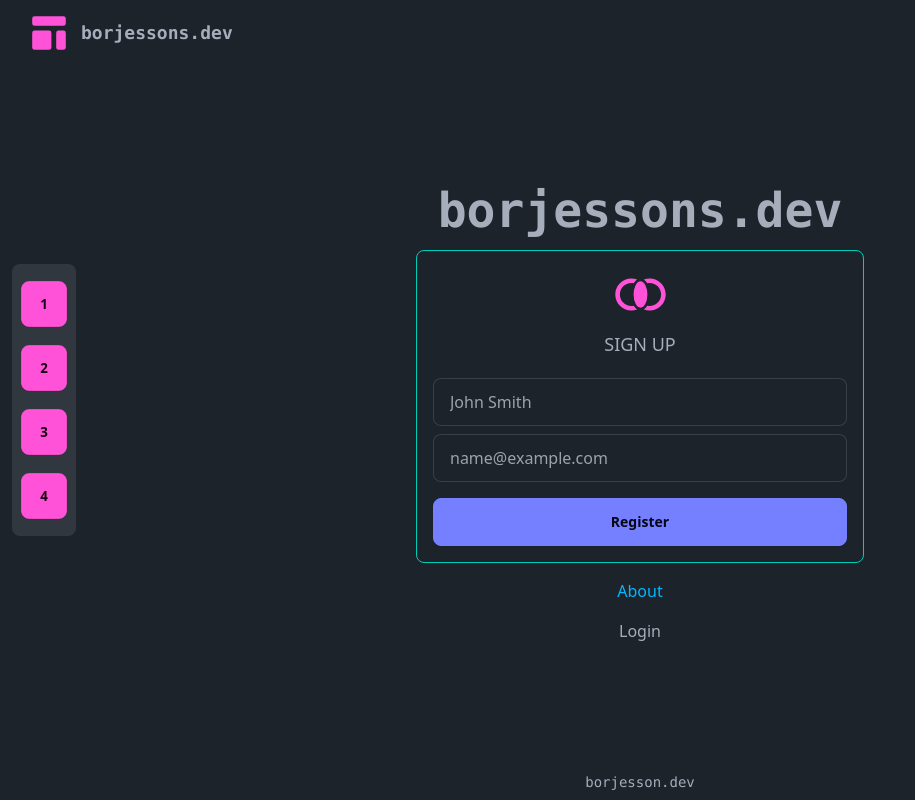
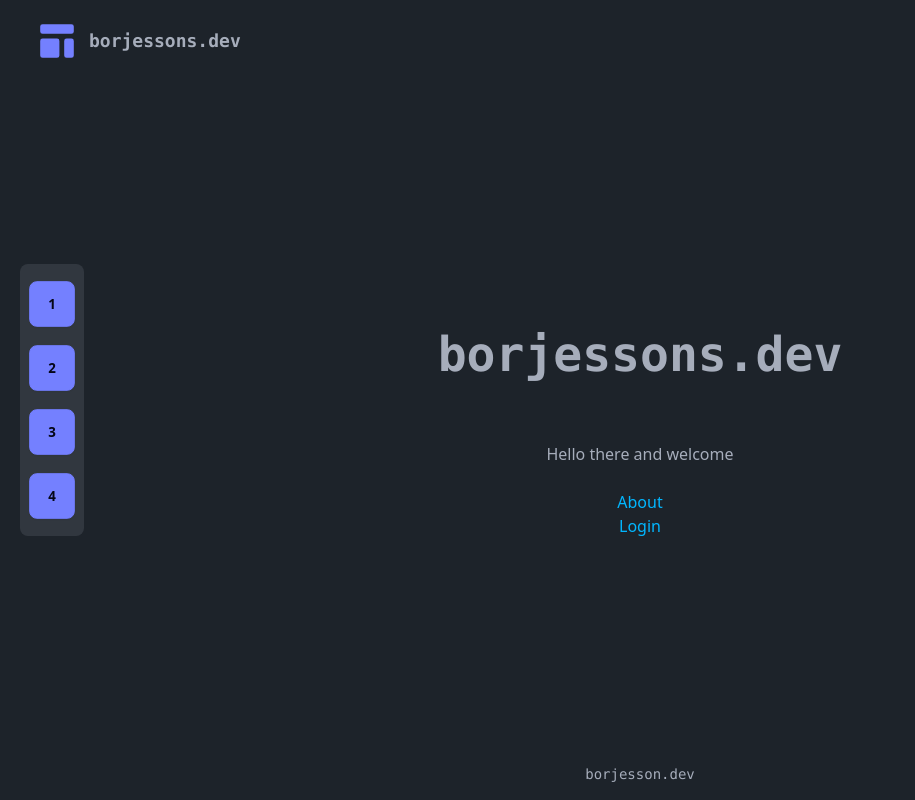
Before and after one commit to Rinbo/helidon-react-template, a React (Vite) app in the folder src/main/frontend/: page / in a window 1280 px wide. Shown: the whole page, without its empty margins (0-915 px from the left). Built offline with nearby package versions, Linux system fonts and the light colour scheme; no server answers.

Commit message:
Add requireAuth wrapper

```diff
--- a/src/main/frontend/src/components/navigation/app-logo.tsx
+++ b/src/main/frontend/src/components/navigation/app-logo.tsx
@@ -4,7 +4,7 @@ import { Link } from "react-router-dom";
 export default function AppLogo() {
   return (
     <Link to="/" className="btn btn-ghost flex flex-row items-center gap-2">
-      <HiTemplate className="text-4xl text-secondary sm:text-5xl" />
+      <HiTemplate className="text-4xl text-primary sm:text-5xl" />
       <h1 className="text-md font-mono sm:text-lg">borjessons.dev</h1>
     </Link>
   );
--- a/src/main/frontend/src/components/navigation/sidebar.tsx
+++ b/src/main/frontend/src/components/navigation/sidebar.tsx
@@ -2,10 +2,10 @@ export default function SideBar() {
   return (
     <aside className="left 0 fixed top-1/2 z-20 mx-1 hidden w-fit translate-y-[-50%] rounded px-2 py-4 sm:block">
       <div className="flex flex-col gap-4 rounded-lg bg-base-content bg-opacity-15 px-2 py-4">
-        <div className="btn btn-secondary h-12 w-12">1</div>
-        <div className="btn btn-secondary h-12 w-12">2</div>
-        <div className="btn btn-secondary h-12 w-12">3</div>
-        <div className="btn btn-secondary h-12 w-12">4</div>
+        <div className="btn btn-primary h-12 w-12">1</div>
+        <div className="btn btn-primary h-12 w-12">2</div>
+        <div className="btn btn-primary h-12 w-12">3</div>
+        <div className="btn btn-primary h-12 w-12">4</div>
       </div>
     </aside>
   );
--- a/src/main/frontend/src/main.tsx
+++ b/src/main/frontend/src/main.tsx
@@ -1,5 +1,5 @@
 import ReactDOM from "react-dom/client";
-import { createBrowserRouter, redirect, RouterProvider } from "react-router-dom";
+import { createBrowserRouter, LoaderFunction, LoaderFunctionArgs, redirect, RouterProvider } from "react-router-dom";
 import "./index.css";
 import Landing from "./views/landing.tsx";
 import MainLayout from "./views/main-layout.tsx";
@@ -27,6 +27,7 @@ const router = createBrowserRouter([
       },
       {
         path: "about",
+        loader: (args) => requireAuth(args, nullLoader),
         handle: {},
         element: <AboutView />,
       },
@@ -68,7 +69,17 @@ ReactDOM.createRoot(document.getElementById("root")!).render(
   </React.StrictMode>,
 );
 
+export async function requireAuth(args: LoaderFunctionArgs, loader: LoaderFunction) {
+  const isAuthenticated = await authProvider.isAuthenticated();
+  if (!isAuthenticated) return redirect(`/login`);
+  return loader(args);
+}
+
 export async function redirectIfAuthenticated() {
   if (await authProvider.isAuthenticated()) return redirect("/");
   return null;
 }
+
+async function nullLoader(_args: LoaderFunctionArgs) {
+  return null;
+}
--- a/src/main/frontend/src/views/landing.tsx
+++ b/src/main/frontend/src/views/landing.tsx
@@ -1,5 +1,4 @@
 import { Link } from "react-router-dom";
-import RegistrationForm from "./registration/registration-form.tsx";
 import LogoutForm from "./logout/logout-form.tsx";
 import { useAuth } from "./main-layout.tsx";
 
@@ -7,13 +6,24 @@ export default function Landing() {
   const { principal } = useAuth();
 
   return (
-    <section className="flex h-full flex-col items-center justify-center gap-4">
-      <h1 className="font-mono text-4xl font-bold md:text-5xl">borjessons.dev</h1>
-      {!principal && <RegistrationForm />}
-      <Link className="link-info" to="/about">
-        About
-      </Link>
-      {principal ? <LogoutForm /> : <Link to={"/login"}>Login</Link>}
+    <section className="flex h-full items-center justify-center">
+      <div className="hero mx-auto max-w-xl rounded-xl">
+        <div className="hero-content text-center">
+          <div>
+            <h1 className="my-10 font-mono text-4xl font-bold md:text-5xl">borjessons.dev</h1>
+            <p className="py-6">Hello there and welcome</p>
+            <Link className="link-info" to="/about">
+              About
+            </Link>
+            {principal && <LogoutForm />}
+            {!principal && (
+              <Link className="link-info block" to={"/login"}>
+                Login
+              </Link>
+            )}
+          </div>
+        </div>
+      </div>
     </section>
   );
 }
--- a/src/main/frontend/src/views/main-layout.tsx
+++ b/src/main/frontend/src/views/main-layout.tsx
@@ -12,7 +12,7 @@ export default function MainLayout() {
 
   return (
     <AuthContext.Provider value={principal}>
-      <main className="flex grow flex-col">
+      <main className="flex grow flex-col p-2">
         <AppHeader />
         <SideBar />
         <div className="grow">
```
Also changed, not shown: 1 other file (tests, documents, lock files or other folders).
